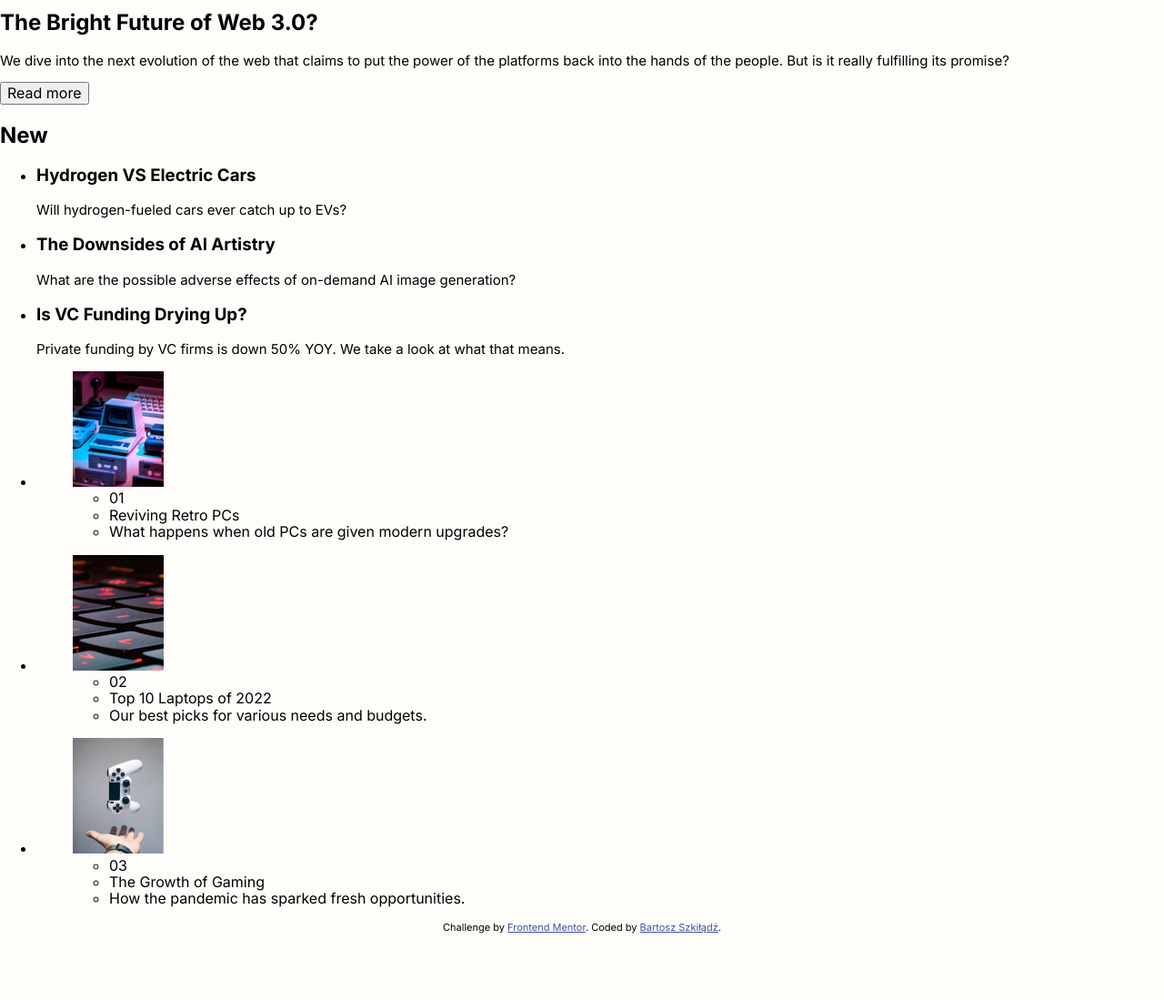
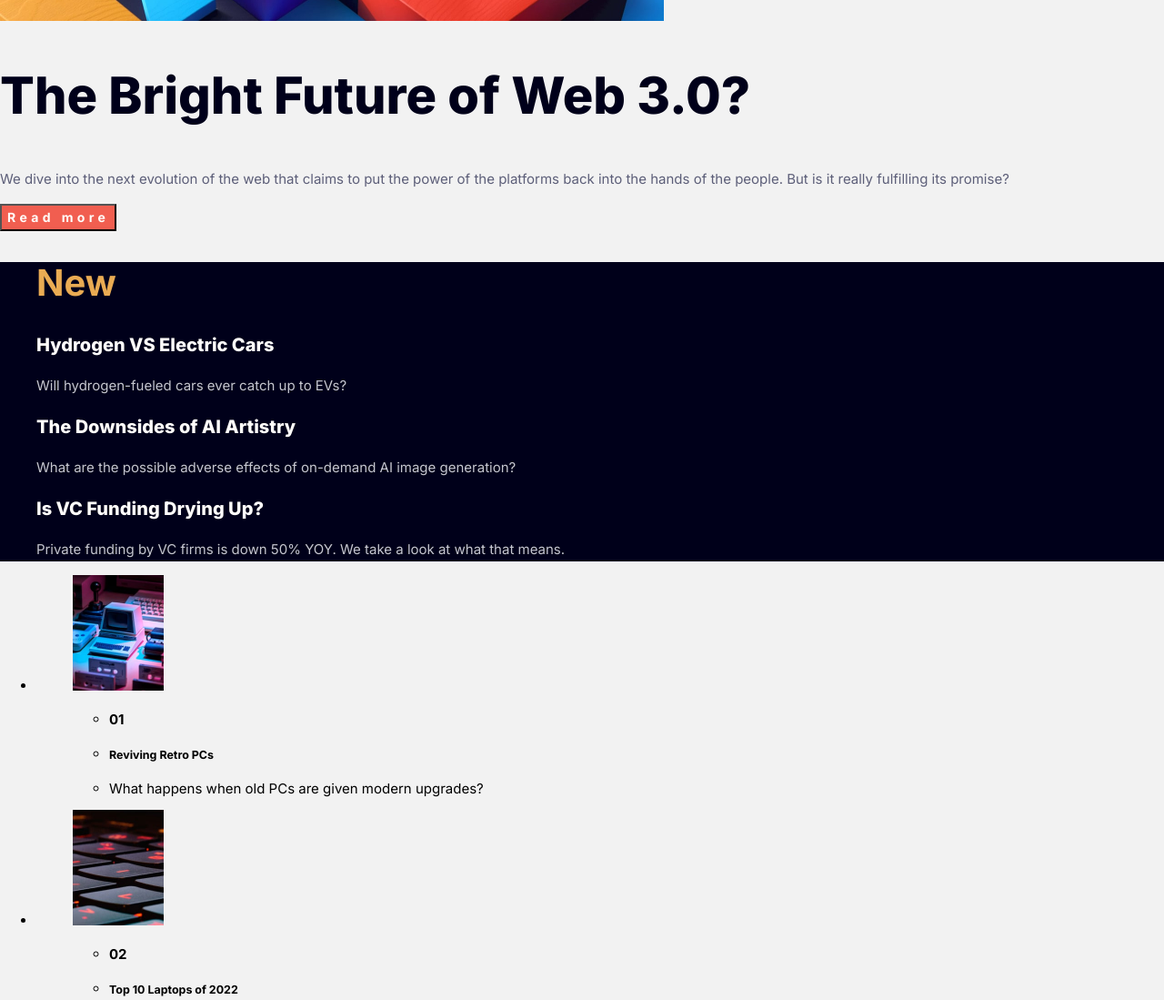
Before and after one commit to szkic/news-homepage-main, a plain HTML site: page index.html in a window 1280 px wide. Shown: the part 480-1579 px from the top of the page at 91% size. Before the commit the page ends 1506 px from the top, so only its background shows below. Drawn offline with nearby package versions, Linux system fonts and the light colour scheme.

Commit message:
added styles to header, main section and news section

```diff
--- a/css/styles.css
+++ b/css/styles.css
@@ -5,11 +5,13 @@
   --grayishBlue: hsl(233, 8%, 79%);
   --darkGrayishBlue: hsl(236, 13%, 42%);
   --veryDarkBlue: hsl(240, 100%, 5%);
+  --bakcgroundColor: #f2f2f2;
 }
 
 body {
-  background-color: var(--offWhite);
+  background-color: var(--bakcgroundColor);
   font-family: "Inter", sans-serif;
+  font-size: 15px;
 }
 
 /* h1,
@@ -23,8 +25,56 @@ ul {
   padding: 0;
 } */
 
-p {
-  font-size: 15px;
+.page-links {
+  color: var(--darkGrayishBlue);
+  list-style: none;
+  line-height: 1.73;
+}
+
+.title {
+  color: var(--veryDarkBlue);
+  font-weight: 800;
+  font-size: 56px;
+}
+
+.title-desc {
+  color: var(--darkGrayishBlue);
+  line-height: 1.73;
+}
+
+.title-button {
+  font-weight: 700;
+  font-size: 14px;
+  line-height: 1.71;
+  letter-spacing: 4.375px;
+  background-color: var(--softRed);
+  color: var(--offWhite);
+}
+
+.news {
+  background-color: var(--veryDarkBlue);
+}
+
+.news-title {
+  font-weight: 700;
+  font-size: 40px;
+  color: var(--softOrange);
+}
+
+.news-list {
+  list-style: none;
+}
+
+.news-list h3 {
+  font-weight: 800;
+  font-size: 20px;
+  line-height: 1.2;
+  color: var(--offWhite);
+}
+
+.news-list p {
+  line-height: 1.73;
+  color: var(--grayishBlue);
 }
 
 .attribution {
--- a/index.html
+++ b/index.html
@@ -37,7 +37,7 @@
           fill="#00001A"
         />
       </svg>
-      <ul>
+      <ul class="page-links">
         <li>Home</li>
         <li>New</li>
         <li>Popular</li>
@@ -48,19 +48,24 @@
 
     <main>
       <section>
-        <img src="assets/images/image-web-3-desktop.jpg" alt="blocks" width="730" height="300">
-        <h1>The Bright Future of Web 3.0?</h1>
-        <p>
+        <img
+          src="assets/images/image-web-3-desktop.jpg"
+          alt="blocks"
+          width="730"
+          height="300"
+        />
+        <h1 class="title">The Bright Future of Web 3.0?</h1>
+        <p class="title-desc">
           We dive into the next evolution of the web that claims to put the
           power of the platforms back into the hands of the people. But is it
           really fulfilling its promise?
         </p>
-        <button type="button">Read more</button>
+        <button type="button" class="title-button">Read more</button>
       </section>
 
-      <section>
-        <h2>New</h2>
-        <ul>
+      <section class="news">
+        <ul class="news-list">
+          <li><h2 class="news-title">New</h2></li>
           <li>
             <h3>Hydrogen VS Electric Cars</h3>
             <p>Will hydrogen-fueled cars ever catch up to EVs?</p>
@@ -81,6 +86,7 @@
             </p>
           </li>
         </ul>
+      </section>
 
       <section>
         <ul>
@@ -94,11 +100,9 @@
               />
               <figcaption>
                 <ul>
-                    <li>01</li>
-                    <li>Reviving Retro PCs</li>
-                    <li>
-                      What happens when old PCs are given modern upgrades?
-                    </li>
+                  <li><h4>01</h4></li>
+                  <li><h5>Reviving Retro PCs</h5></li>
+                  <li>What happens when old PCs are given modern upgrades?</li>
                 </ul>
               </figcaption>
             </figure>
@@ -113,8 +117,8 @@
               />
               <figcaption>
                 <ul>
-                    <li>02</li>
-                    <li>Top 10 Laptops of 2022</li>
+                  <li><h4>02</h4></li>
+                  <li><h5>Top 10 Laptops of 2022</h5></li>
                   <li>Our best picks for various needs and budgets.</li>
                 </ul>
               </figcaption>
@@ -130,15 +134,14 @@
               />
               <figcaption>
                 <ul>
-                    <li>03</li>
-                    <li>The Growth of Gaming</li>
+                  <li><h4>03</h4></li>
+                  <li><h5>The Growth of Gaming</h5></li>
                   <li>How the pandemic has sparked fresh opportunities.</li>
                 </ul>
               </figcaption>
             </figure>
           </li>
         </ul>
-        </sectio>
       </section>
     </main>
 
```
Lines whose indentation alone changed are shown as unchanged.
